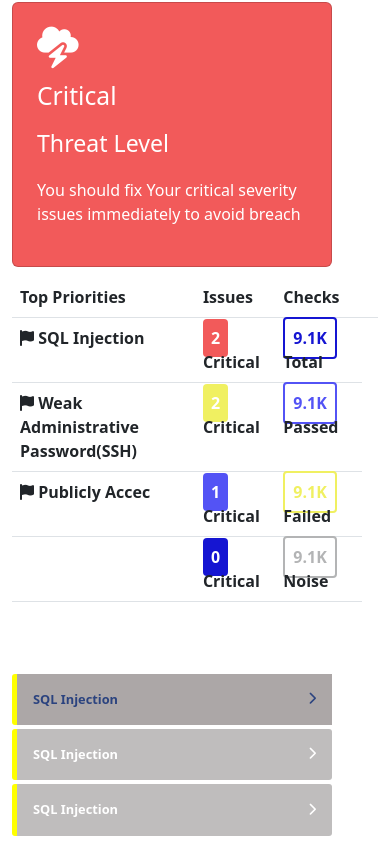
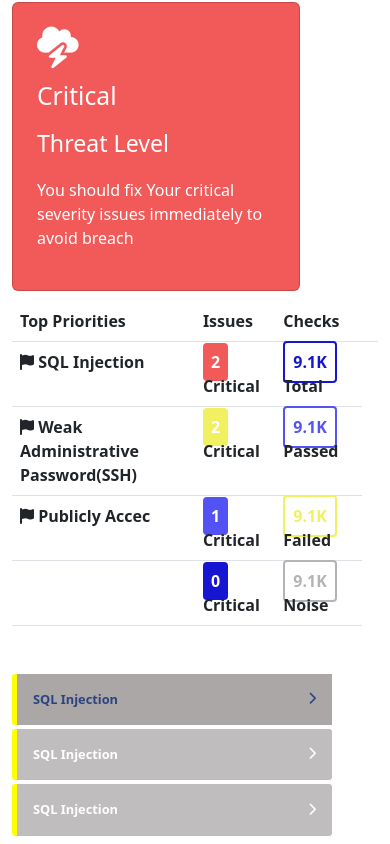
Before and after one commit to weblozyAnupam/demoapi, a plain HTML site: page index.html in a window 390 px wide. Shown: the top 844 px of the page. Drawn offline with nearby package versions, Linux system fonts and the light colour scheme.

Commit message:
Update Responsive.css

```diff
--- a/Responsive.css
+++ b/Responsive.css
@@ -12,12 +12,12 @@
       flex-direction: column;
     }
     .card{
-        width: 45rem;
+        width: 35rem;
         height: 17rem;
 
     }
     #myTabs {
-        width: 40rem;
+        width: 38rem;
      font-size: .8rem;
        }
   }
@@ -35,7 +35,7 @@
       flex-direction: column;
     }
     .card{
-        width: 30rem;
+        width: 24rem;
         height: 17rem;
 
     }
@@ -58,7 +58,7 @@
       flex-direction: column;
     }
     .card{
-        width: 20rem;
+        width: 18rem;
         height: 17rem;
 
     }
```
